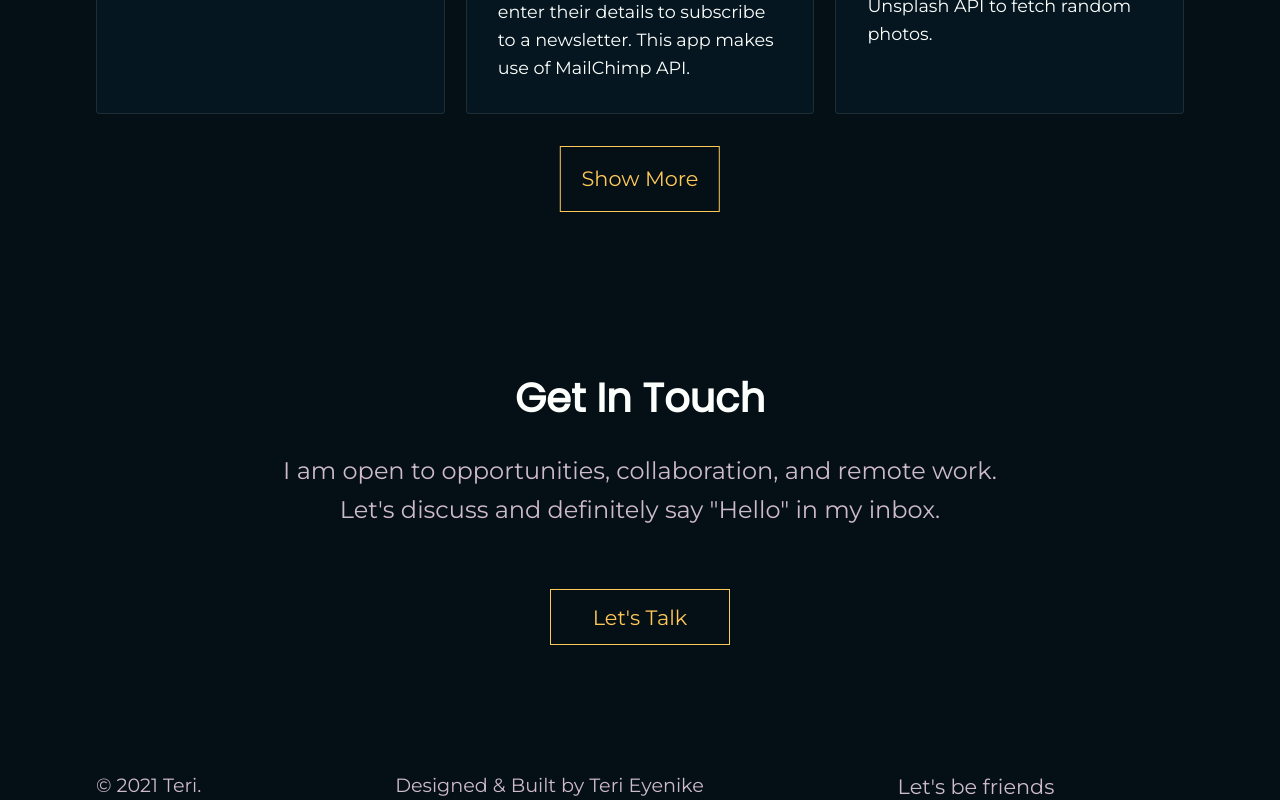
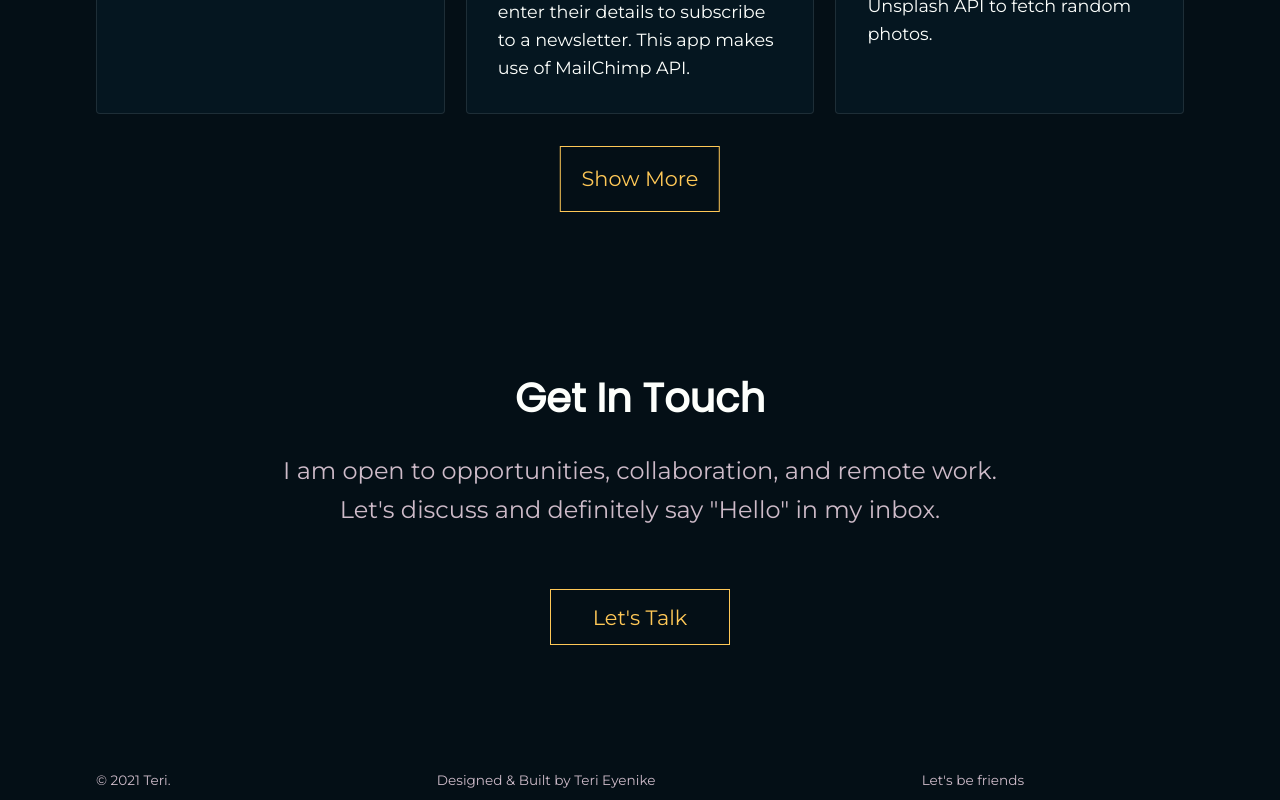
Before and after one commit to Terieyenike/v2, a React (Create React App) app: page / in a window 1280 px wide. Shown: the part 2448-3248 px from the top of the page. After the commit the page ends 3224 px from the top, so only its background shows below. Built offline with nearby package versions, Linux system fonts and the light colour scheme.

Commit message:
changed font-size for the footer component

```diff
--- a/src/components/Footer/Footer.style.js
+++ b/src/components/Footer/Footer.style.js
@@ -35,11 +35,12 @@ export const ThirdColumn = styled.div`
   }
 
   a > span {
-    font-size: 1.5rem;
+    font-size: 1.2rem;
   }
 
   .friend {
     margin: 1.5em 0 1em;
+    font-size: 0.85rem;
   }
   @media screen and (min-width: 768px) {
     .friend {
@@ -49,5 +50,5 @@ export const ThirdColumn = styled.div`
 `;
 
 export const Paragraph = styled.p`
-  font-size: 1.2rem;
+  font-size: 0.85rem;
 `;
```
Also changed, not shown: 1 other file (tests, documents, lock files or other folders).
